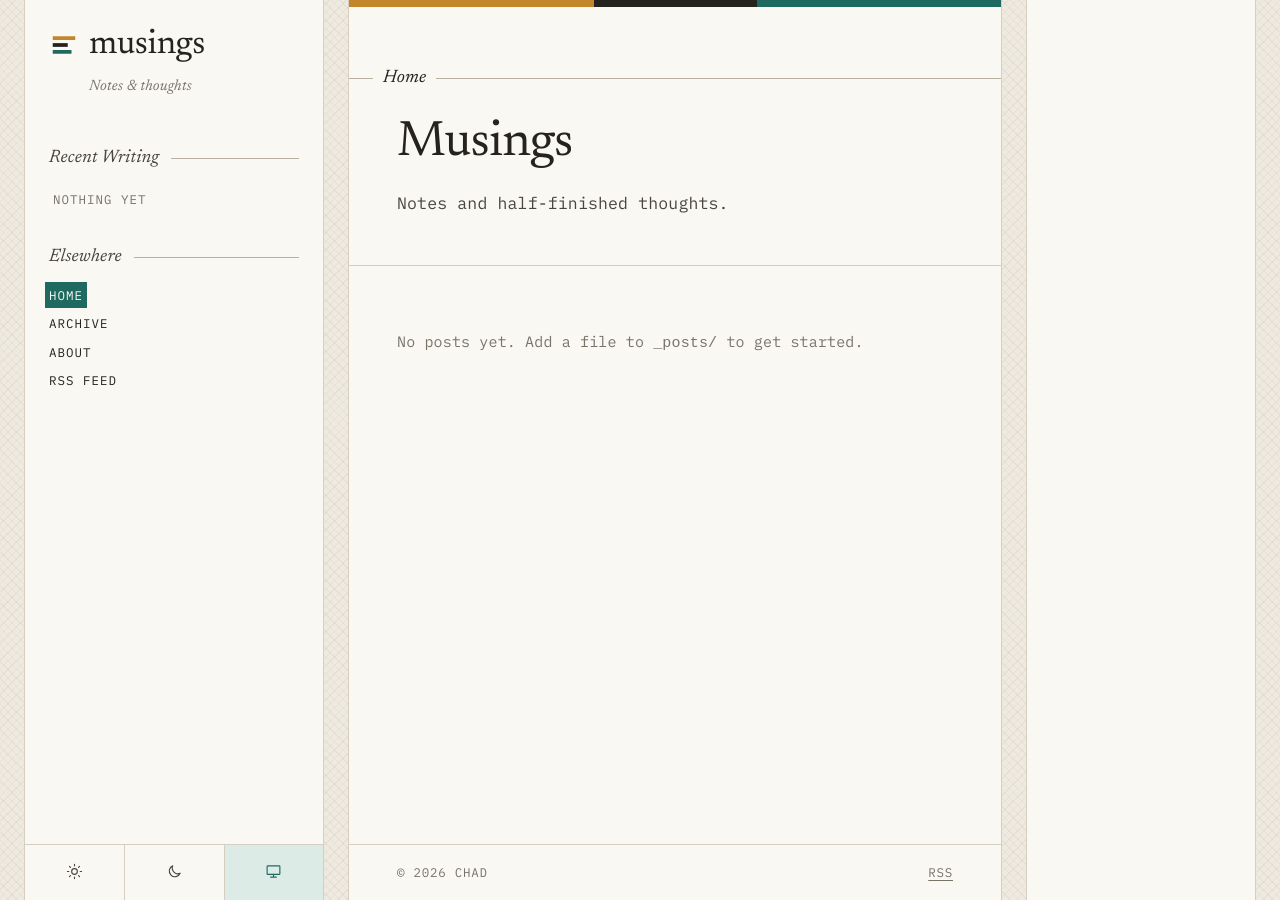
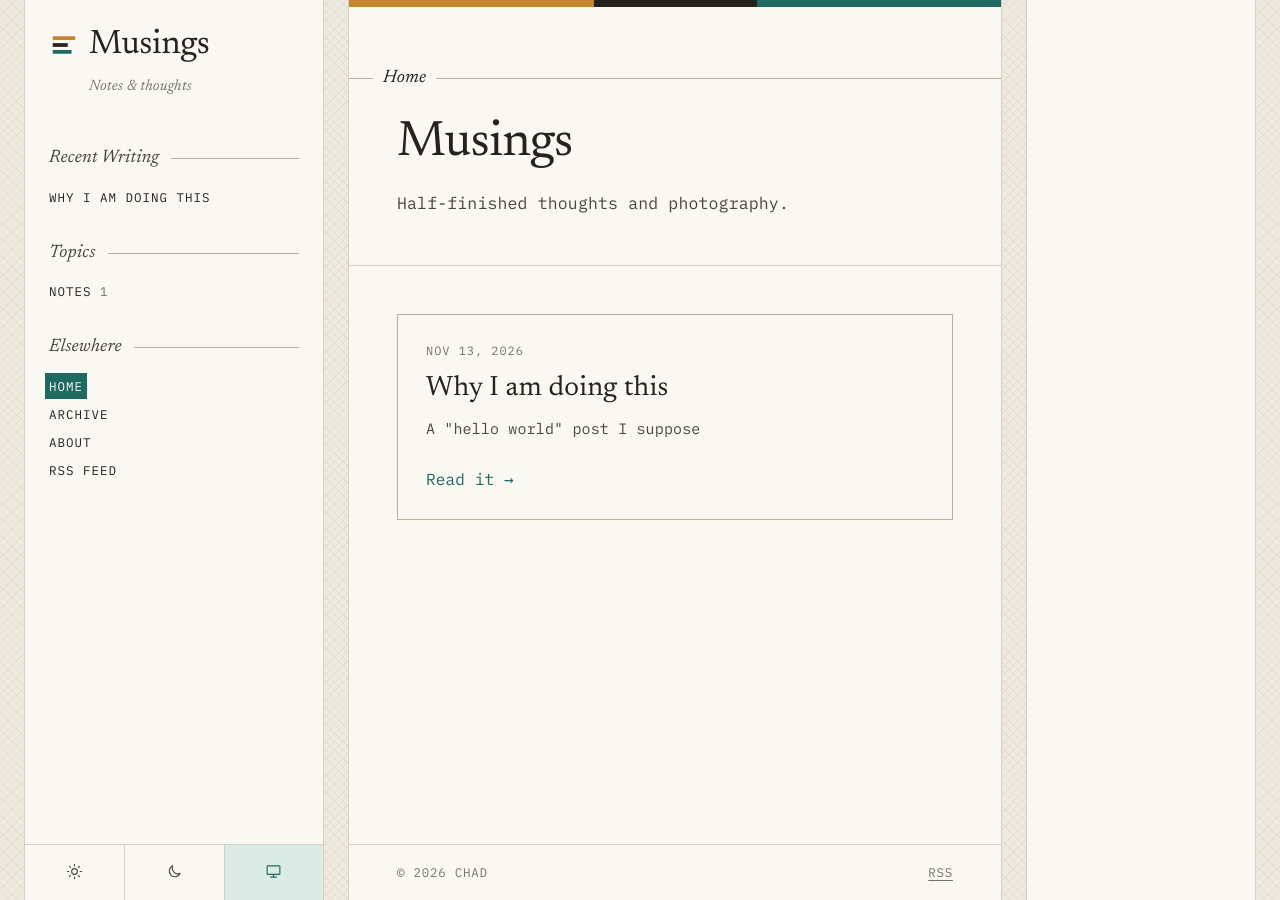
Before and after one commit to clillquist/musings, a Jekyll site: the page built from index.html, in a window 1280 px wide. Built offline with Jekyll 4.4.1, drawn with Linux system fonts in a browser that asks for light colours; part of the change alters nothing that is shown.

Commit message:
first post and updated about

```diff
--- a/_config.yml
+++ b/_config.yml
@@ -1,7 +1,7 @@
 title: Musings
 tagline: Notes & thoughts
 description: >-
-  Notes and half-finished thoughts.
+  Half-finished thoughts and photography.
 author: Chad
 url: "https://clillquist.github.io"
 baseurl: "/musings"
--- a/_includes/sidebar.html
+++ b/_includes/sidebar.html
@@ -6,7 +6,7 @@
         <rect x="3" y="10.5" width="12" height="3" fill="var(--stripe-2)"/>
         <rect x="3" y="16" width="15" height="3" fill="var(--stripe-3)"/>
       </svg>
-      <span class="brand-name">{{ site.title | downcase }}</span>
+      <span class="brand-name">{{ site.title }}</span>
     </a>
     <span class="brand-tagline">{{ site.tagline }}</span>
   </div>
--- /dev/null
+++ b/_posts/2026-11-13-why.md
@@ -0,0 +1,19 @@
+---
+title: Why I am doing this
+description: A "hello world" post I suppose
+categories: [Notes]
+---
+
+Its been years since I had my own blog or website!  Why, because when I built for companies I left my own druthers behind me and focused on the mission at hand.  A self reflection around that may come, but really it was a balance of working for others and then taking time to myself outside of the computer.
+
+When I first made websites, it was a way to showcase some of the photography that I had produced, it was fun!  I want that to continue here too.
+
+Since my last website publication, a lot has changed - mainly the advent use of AI.  Also as of mid 2026, I have been laid off and took some time away from the keyboard for a bit.  This may of been a questionable choice due to the fast paced changes that are occurring right now but I had time for travel and for my family.
+
+What can you expect from me here?  I am going to use this as outlet to write ideas and expound thoughts.  I think as we move towards lightspeed, leaving a trail of thoughts that might help reflect in these times.
+
+This is also a chance for a creative kickstart to a past passion, photography.  At times I will share photos or sets from activities or places that interest me.
+
+The last part is exploration of new technologies around the industry I take part in.  My take and understanding - right or wrong - its a way to understand the topic at hand.
+
+Really this is just about me expressing myself, working the writing muscle, a creative outlet, and a way for me to understand the world as we move forward.
```
Also changed, not shown: 1 other file.
